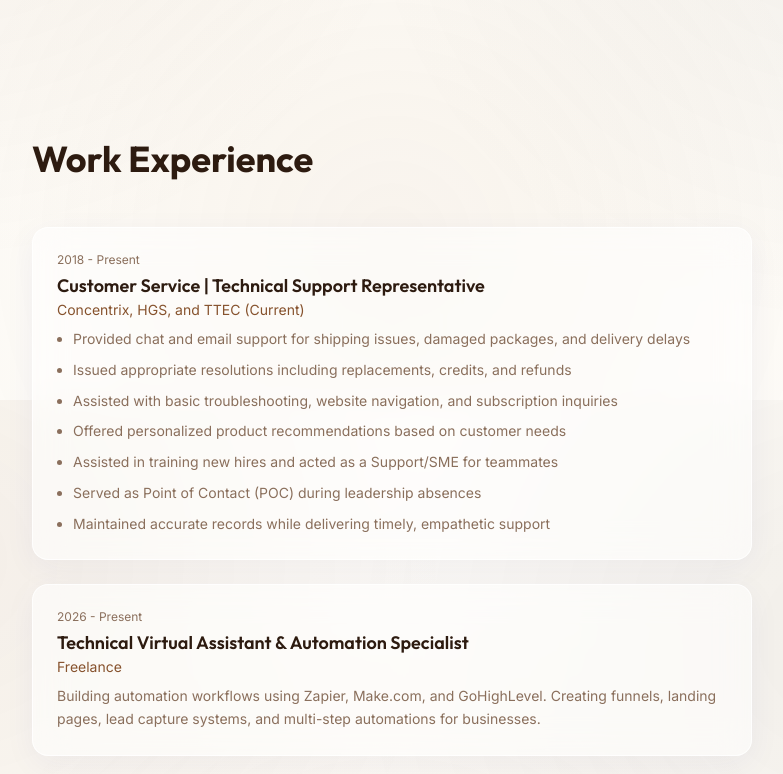
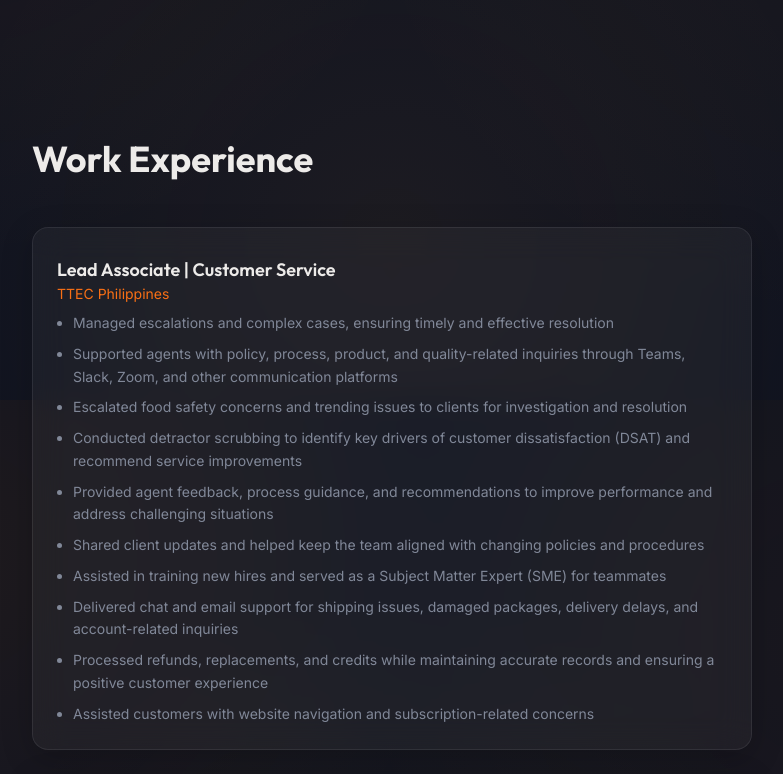
Before and after one commit to mvela0016-gif/rmvelasco-automations, a React (Vite) app: page / in a window 1280 px wide. Shown: the part 3600-4374 px from the top of the page, without its empty margins (248-1031 px from the left). Built offline with nearby package versions, Linux system fonts and the light colour scheme; the HTML template or start-up script is replaced by a standard one.

Commit message:
Update portfolio content and styling

```diff
--- a/src/components/ExperienceSection.tsx
+++ b/src/components/ExperienceSection.tsx
@@ -2,23 +2,26 @@ import { motion } from "framer-motion";
 
 const experiences = [
   {
-    title: "Customer Service | Technical Support Representative",
-    company: "Concentrix, HGS, and TTEC (Current)",
-    period: "2018 - Present",
+    title: "Lead Associate | Customer Service",
+    company: "TTEC Philippines",
+    period: "",
     description: [
-      "Provided chat and email support for shipping issues, damaged packages, and delivery delays",
-      "Issued appropriate resolutions including replacements, credits, and refunds",
-      "Assisted with basic troubleshooting, website navigation, and subscription inquiries",
-      "Offered personalized product recommendations based on customer needs",
-      "Assisted in training new hires and acted as a Support/SME for teammates",
-      "Served as Point of Contact (POC) during leadership absences",
-      "Maintained accurate records while delivering timely, empathetic support"
+      "Managed escalations and complex cases, ensuring timely and effective resolution",
+      "Supported agents with policy, process, product, and quality-related inquiries through Teams, Slack, Zoom, and other communication platforms",
+      "Escalated food safety concerns and trending issues to clients for investigation and resolution",
+      "Conducted detractor scrubbing to identify key drivers of customer dissatisfaction (DSAT) and recommend service improvements",
+      "Provided agent feedback, process guidance, and recommendations to improve performance and address challenging situations",
+      "Shared client updates and helped keep the team aligned with changing policies and procedures",
+      "Assisted in training new hires and served as a Subject Matter Expert (SME) for teammates",
+      "Delivered chat and email support for shipping issues, damaged packages, delivery delays, and account-related inquiries",
+      "Processed refunds, replacements, and credits while maintaining accurate records and ensuring a positive customer experience",
+      "Assisted customers with website navigation and subscription-related concerns",
     ],
   },
   {
     title: "Technical Virtual Assistant & Automation Specialist",
     company: "Freelance",
-    period: "2026 - Present",
+    period: "",
     description: "Building automation workflows using Zapier, Make.com, and GoHighLevel. Creating funnels, landing pages, lead capture systems, and multi-step automations for businesses.",
   },
 ];
--- a/src/components/ServicesSection.tsx
+++ b/src/components/ServicesSection.tsx
@@ -6,42 +6,42 @@ const services = [
     title: "Workflow Automation",
     description: "Streamline repetitive tasks and connect your apps seamlessly.",
     icon: Waypoints,
-    iconBg: "bg-gradient-to-br from-amber-500 to-orange-600 text-white shadow-orange-500/20",
+    iconBg: "bg-gradient-to-br from-amber-500 to-orange-600 text-white shadow-orange-500/30",
     tags: ["Zapier", "Make.com", "n8n"],
   },
   {
     title: "AI Integration",
     description: "Leverage AI for intelligent responses and content generation.",
     icon: Cpu,
-    iconBg: "bg-gradient-to-br from-orange-400 to-orange-500 text-white shadow-orange-500/20",
+    iconBg: "bg-gradient-to-br from-orange-400 to-orange-600 text-white shadow-orange-500/30",
     tags: ["Google Gemini AI", "OpenAI", "Claude"],
   },
   {
     title: "CRM & Sales Automation",
     description: "Automate lead nurturing, follow-ups, and pipeline management.",
     icon: Target,
-    iconBg: "bg-gradient-to-br from-stone-600 to-stone-800 text-white shadow-stone-500/20",
+    iconBg: "bg-gradient-to-br from-orange-700 to-amber-900 text-white shadow-orange-700/30",
     tags: ["GoHighLevel", "SMS API", "Voice API"],
   },
   {
     title: "Email & SMS Marketing",
     description: "Automated sequences that convert inbound leads into lifetime customers.",
     icon: Send,
-    iconBg: "bg-gradient-to-br from-yellow-500 to-amber-600 text-white shadow-amber-500/20",
+    iconBg: "bg-gradient-to-br from-yellow-500 to-orange-600 text-white shadow-amber-500/30",
     tags: ["Gmail", "Email Automation", "SMS"],
   },
   {
     title: "Social Media Automation",
     description: "Schedule, post, intelligently route and track content across platforms.",
     icon: Share2,
-    iconBg: "bg-gradient-to-br from-red-400 to-orange-500 text-white shadow-red-500/20",
+    iconBg: "bg-gradient-to-br from-orange-500 to-amber-600 text-white shadow-orange-500/30",
     tags: ["Facebook API", "Slack", "Google Sheets"],
   },
   {
     title: "Intelligent AI Chatbots",
     description: "Launch conversational agents directly on your GoHighLevel website. Fully configured with custom knowledge bases, FAQs, and fine-tuned brand voice.",
     icon: MessageCircle,
-    iconBg: "bg-gradient-to-br from-yellow-500 to-amber-600 text-white shadow-amber-500/20",
+    iconBg: "bg-gradient-to-br from-amber-500 to-orange-700 text-white shadow-amber-500/30",
     tags: ["Chatbots", "AI", "Customer Support"],
   },
 ];
--- a/src/components/TechMarquee.tsx
+++ b/src/components/TechMarquee.tsx
@@ -46,7 +46,7 @@ const TechMarquee = () => {
                   src={tool.icon}
                   alt={tool.name}
                   className="w-4 h-4 opacity-70"
-                  style={{ filter: "brightness(0) opacity(0.7)" }}
+                  style={{ filter: "brightness(0) invert(1) opacity(0.7)" }}
                 />
               )}
               <span className="text-sm font-semibold text-foreground/80 font-body tracking-wide">{tool.name}</span>
--- a/src/index.css
+++ b/src/index.css
@@ -6,47 +6,47 @@
 
 @layer base {
   :root {
-    --background: 40 40% 98%;
-    --foreground: 22 48% 12%;
+    --background: 220 20% 8%;
+    --foreground: 30 10% 92%;
 
-    --card: 40 40% 96%;
-    --card-foreground: 22 48% 12%;
+    --card: 220 15% 12%;
+    --card-foreground: 30 10% 92%;
 
-    --popover: 40 40% 98%;
-    --popover-foreground: 22 48% 12%;
+    --popover: 220 20% 10%;
+    --popover-foreground: 30 10% 92%;
 
-    --primary: 20 30% 20%;
-    --primary-foreground: 40 40% 98%;
+    --primary: 24 95% 53%;
+    --primary-foreground: 0 0% 100%;
 
-    --secondary: 35 30% 90%;
-    --secondary-foreground: 20 30% 20%;
+    --secondary: 220 15% 16%;
+    --secondary-foreground: 30 10% 85%;
 
-    --muted: 35 30% 90%;
-    --muted-foreground: 25 20% 45%;
+    --muted: 220 12% 18%;
+    --muted-foreground: 220 10% 55%;
 
-    --accent: 25 50% 35%;
-    --accent-foreground: 40 40% 98%;
+    --accent: 24 95% 53%;
+    --accent-foreground: 0 0% 100%;
 
     --destructive: 0 84.2% 60.2%;
     --destructive-foreground: 210 40% 98%;
 
-    --border: 35 25% 85%;
-    --input: 35 25% 85%;
-    --ring: 25 50% 35%;
+    --border: 220 12% 20%;
+    --input: 220 12% 20%;
+    --ring: 24 95% 53%;
 
     --radius: 1rem;
 
     --font-display: 'Outfit', sans-serif;
     --font-body: 'Inter', sans-serif;
 
-    --sidebar-background: 40 40% 98%;
-    --sidebar-foreground: 22 48% 12%;
-    --sidebar-primary: 20 30% 20%;
-    --sidebar-primary-foreground: 40 40% 98%;
-    --sidebar-accent: 35 30% 90%;
-    --sidebar-accent-foreground: 20 30% 20%;
-    --sidebar-border: 35 25% 85%;
-    --sidebar-ring: 25 50% 35%;
+    --sidebar-background: 220 20% 8%;
+    --sidebar-foreground: 30 10% 92%;
+    --sidebar-primary: 24 95% 53%;
+    --sidebar-primary-foreground: 0 0% 100%;
+    --sidebar-accent: 220 15% 16%;
+    --sidebar-accent-foreground: 30 10% 85%;
+    --sidebar-border: 220 12% 20%;
+    --sidebar-ring: 24 95% 53%;
   }
 }
 
@@ -57,11 +57,11 @@
 
   body {
     @apply text-foreground font-body antialiased min-h-screen;
-    background-color: #FDFBF7;
+    background-color: #111420;
     background-image:
-      radial-gradient(circle at 15% 20%, rgba(139, 90, 43, 0.08), transparent 40%),
-      radial-gradient(circle at 85% 30%, rgba(60, 40, 20, 0.06), transparent 40%),
-      radial-gradient(circle at 50% 80%, rgba(193, 154, 107, 0.08), transparent 50%);
+      radial-gradient(circle at 15% 20%, rgba(245, 124, 0, 0.06), transparent 40%),
+      radial-gradient(circle at 85% 30%, rgba(245, 124, 0, 0.04), transparent 40%),
+      radial-gradient(circle at 50% 80%, rgba(245, 160, 50, 0.05), transparent 50%);
     background-attachment: fixed;
   }
 
@@ -78,23 +78,23 @@
     font-family: var(--font-body);
   }
   .glass, .neu-flat {
-    background: rgba(255, 255, 255, 0.55);
+    background: rgba(255, 255, 255, 0.04);
     backdrop-filter: blur(16px);
     -webkit-backdrop-filter: blur(16px);
-    border: 1px solid rgba(255, 255, 255, 0.8);
-    box-shadow: 0 8px 32px rgba(31, 38, 135, 0.05);
+    border: 1px solid rgba(255, 255, 255, 0.08);
+    box-shadow: 0 8px 32px rgba(0, 0, 0, 0.2);
   }
   .glass-sm, .neu-flat-sm {
-    background: rgba(255, 255, 255, 0.35);
+    background: rgba(255, 255, 255, 0.03);
     backdrop-filter: blur(8px);
     -webkit-backdrop-filter: blur(8px);
-    border: 1px solid rgba(255, 255, 255, 0.6);
+    border: 1px solid rgba(255, 255, 255, 0.06);
   }
   .glass-strong, .neu-pressed, .neu-pressed-lg {
-    background: rgba(255, 255, 255, 0.85);
+    background: rgba(255, 255, 255, 0.08);
     backdrop-filter: blur(24px);
     -webkit-backdrop-filter: blur(24px);
-    border: 1px solid rgba(255, 255, 255, 1);
-    box-shadow: 0 8px 32px rgba(31, 38, 135, 0.08);
+    border: 1px solid rgba(255, 255, 255, 0.12);
+    box-shadow: 0 8px 32px rgba(0, 0, 0, 0.25);
   }
 }
--- a/src/pages/Index.tsx
+++ b/src/pages/Index.tsx
@@ -13,10 +13,10 @@ import ServicesSection from "@/components/ServicesSection";
 const Index = () => (
   <main className="min-h-screen relative overflow-hidden text-foreground">
     {/* Subtle grid overlay */}
-    <div className="fixed inset-0 bg-[linear-gradient(hsla(220,20%,30%,0.04)_1px,_transparent_1px),_linear-gradient(90deg,_hsla(220,20%,30%,0.04)_1px,_transparent_1px)] bg-[size:60px_60px] pointer-events-none" />
+    <div className="fixed inset-0 bg-[linear-gradient(hsla(220,20%,80%,0.03)_1px,_transparent_1px),_linear-gradient(90deg,_hsla(220,20%,80%,0.03)_1px,_transparent_1px)] bg-[size:60px_60px] pointer-events-none" />
     {/* Floating accent orbs */}
-    <div className="fixed top-[20%] left-[10%] w-[400px] h-[400px] rounded-full bg-[hsla(25,50%,35%,0.04)] blur-[100px] pointer-events-none" />
-    <div className="fixed bottom-[15%] right-[5%] w-[350px] h-[350px] rounded-full bg-[hsla(20,30%,20%,0.04)] blur-[100px] pointer-events-none" />
+    <div className="fixed top-[20%] left-[10%] w-[400px] h-[400px] rounded-full bg-[hsla(24,90%,50%,0.06)] blur-[100px] pointer-events-none" />
+    <div className="fixed bottom-[15%] right-[5%] w-[350px] h-[350px] rounded-full bg-[hsla(24,80%,45%,0.05)] blur-[100px] pointer-events-none" />
     <Navbar />
     <HeroSection />
     <TechMarquee />
```
